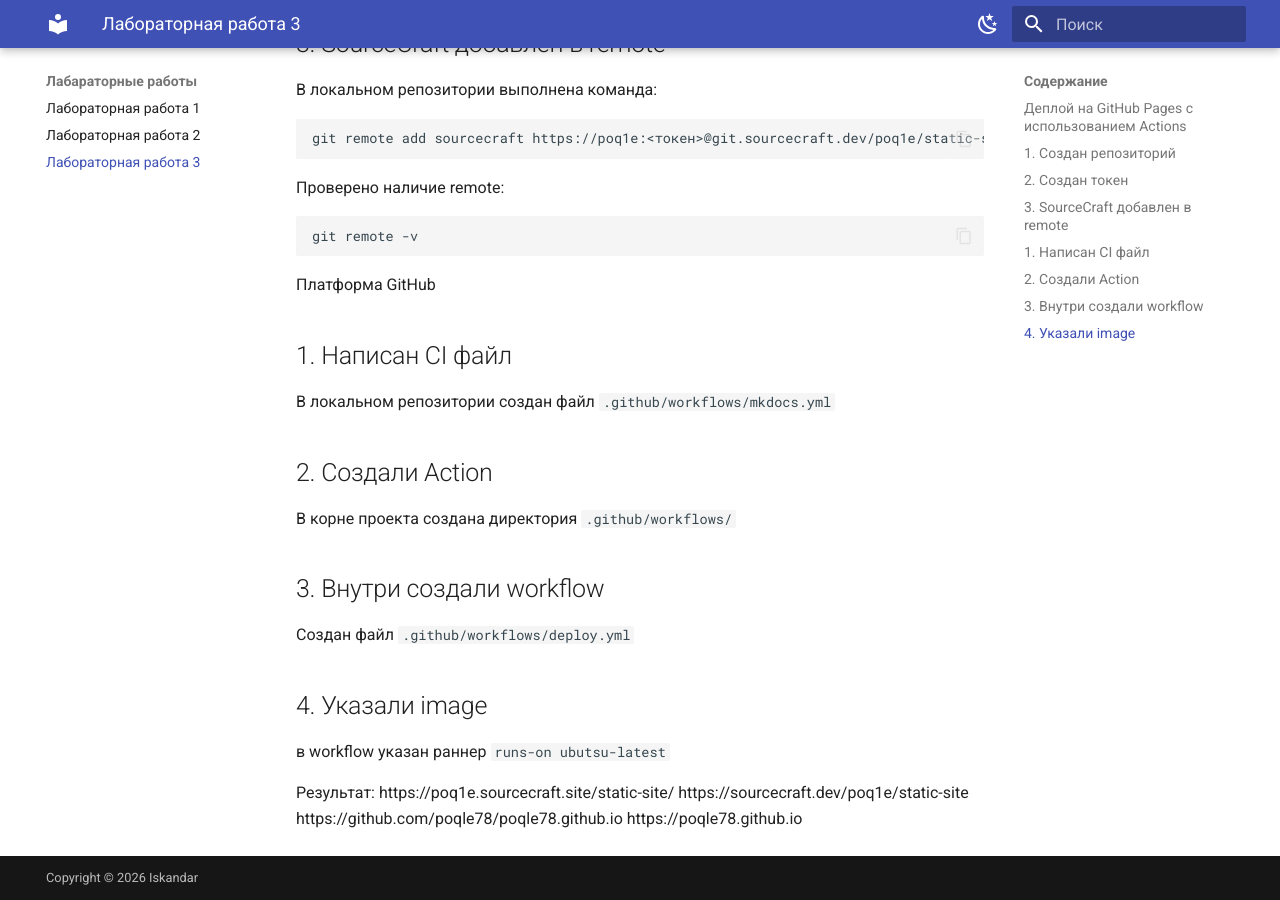
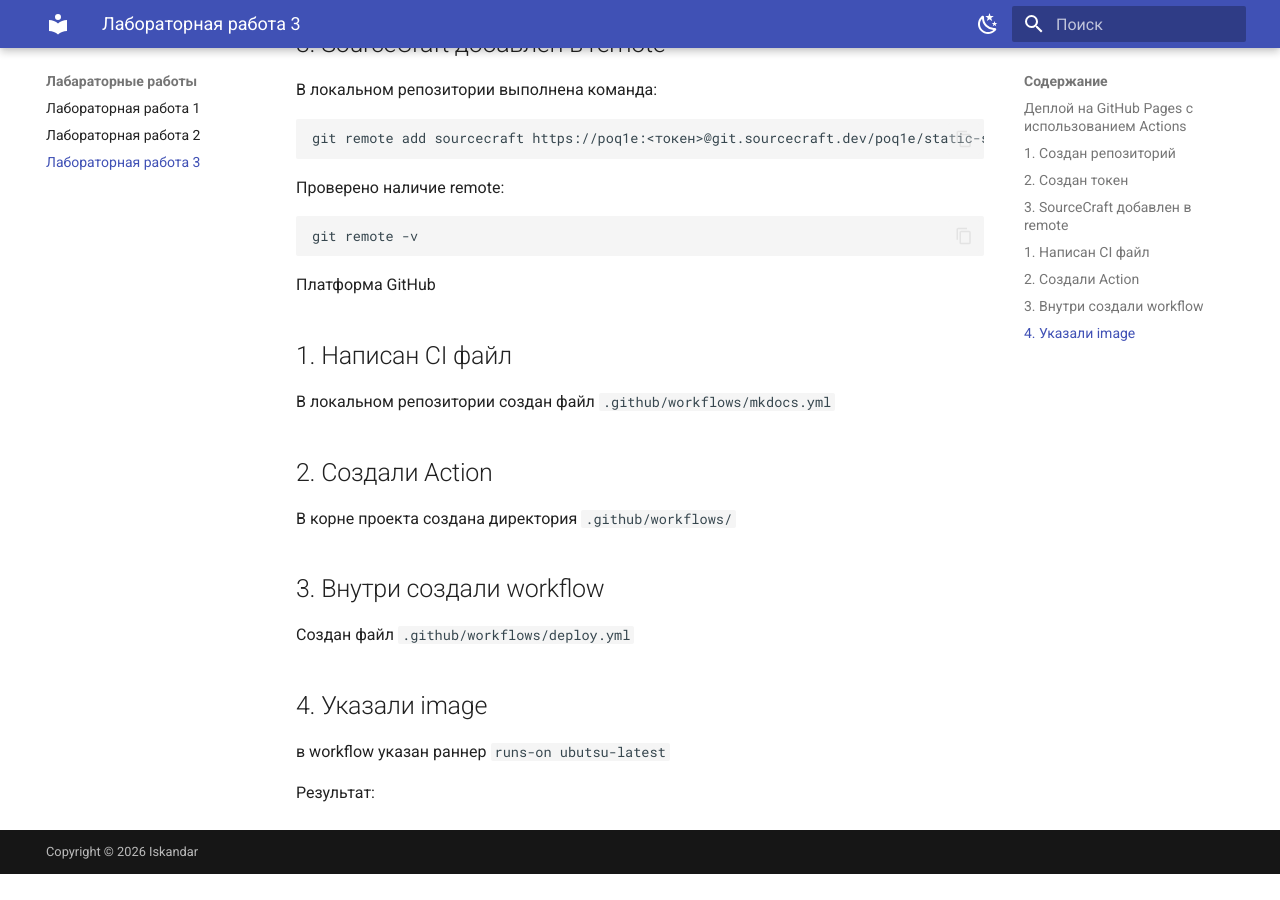
Before and after one commit to poqle78/poqle78.github.io, an MkDocs documentation site: the page built from docs/labs/lr3.md, in a window 1280 px wide and 900 px high, scrolled down 676 px. Built offline with MkDocs 1.6.1 and Material for MkDocs 9.7.7, drawn with Linux system fonts in a browser that asks for light colours; after the commit the page ends 1550 px from its top, so only the background shows below that.

Commit message:
try to fix

````diff
--- a/docs/labs/lr3.md
+++ b/docs/labs/lr3.md
@@ -47,7 +47,11 @@
 в workflow указан раннер ```runs-on ubutsu-latest```
 
 Результат:
-https://poq1e.sourcecraft.site/static-site/
-https://sourcecraft.dev/poq1e/static-site
-https://github.com/poqle78/poqle78.github.io
-https://poqle78.github.io
+
+[//]: # (https://poq1e.sourcecraft.site/static-site/)
+
+[//]: # (https://sourcecraft.dev/poq1e/static-site)
+
+[//]: # (https://github.com/poqle78/poqle78.github.io)
+
+[//]: # (https://poqle78.github.io)
--- a/mkdocs.yml
+++ b/mkdocs.yml
@@ -58,5 +58,3 @@
 
 extra:
   generator: false
-
-site_dir: ../docs
````
